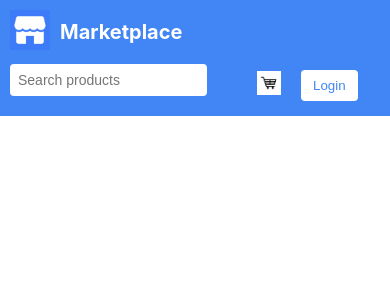
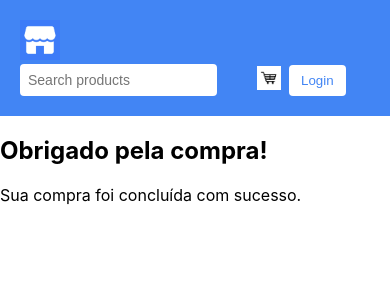
Before and after one commit to juniormatoss/Marketplace, a React (Create React App) app: page /checkout in a window 390 px wide. Shown: the top 300 px of the page. Built offline with nearby package versions, Linux system fonts and the light colour scheme.

Commit message:
atualizações

```diff
--- a/src/App.js
+++ b/src/App.js
@@ -1,30 +1,36 @@
-import React, { useState } from 'react';
-import { BrowserRouter as Router, Switch, Route } from 'react-router-dom';
-import Navbar from './Navbar';
-import ProductList from './ProductList';
-import Cart from './Cart';
-import { CartProvider } from './CartContext';
-import Login from './Login';
+import React, { useState } from 'react'
+import { BrowserRouter as Router, Switch, Route } from 'react-router-dom'
+import Navbar from './Navbar'
+import ProductList from './ProductList'
+import Cart from './Cart'
+import { CartProvider } from './CartContext'
+import Login from './Login'
+import Checkout from './Checkout'
 
 const App = () => {
-  const [searchTerm, setSearchTerm] = useState('');
+  const [searchTerm, setSearchTerm] = useState('')
 
-  const handleSearch = (event) => {
-    setSearchTerm(event.target.value);
-  };
+  const handleSearch = event => {
+    setSearchTerm(event.target.value)
+  }
 
   return (
     <CartProvider>
       <Router>
         <Navbar onSearch={handleSearch} />
         <Switch>
-          <Route exact path="/" render={() => <ProductList searchTerm={searchTerm} />} />
+          <Route
+            exact
+            path="/"
+            render={() => <ProductList searchTerm={searchTerm} />}
+          />
           <Route path="/cart" component={Cart} />
           <Route path="/login" component={Login} />
+          <Route path="/checkout" component={Checkout} />
         </Switch>
       </Router>
     </CartProvider>
-  );
-};
+  )
+}
 
-export default App;
+export default App
--- a/src/Cart.js
+++ b/src/Cart.js
@@ -1,27 +1,34 @@
-import React, { useContext } from 'react';
-import './Cart.css';
-import { CartContext } from './CartContext';
-import { Link } from 'react-router-dom';
+import React, { useContext } from 'react'
+import './Cart.css'
+import { CartContext } from './CartContext'
+import { Link, useHistory } from 'react-router-dom'
 
 const Cart = ({ onClose }) => {
-  const { cartItems, addToCart, removeFromCart, calculateTotal } = useContext(CartContext);
+  const { cartItems, addToCart, removeFromCart, calculateTotal } =
+    useContext(CartContext)
+  const history = useHistory()
 
-  const handleIncrement = (item) => {
-    addToCart(item);
-  };
+  const handleIncrement = item => {
+    addToCart(item)
+  }
 
-  const handleDecrement = (item) => {
+  const handleDecrement = item => {
     if (item.quantity > 1) {
-      removeFromCart(item);
+      const updatedItem = { ...item, quantity: item.quantity - 1 }
+      removeFromCart(updatedItem)
     }
-  };
+  }
 
-  const handleRemove = (item) => {
-    removeFromCart(item, true);
-  };
+  const handleRemove = item => {
+    removeFromCart(item, false)
+  }
+
+  const handleCheckout = () => {
+    history.push('/checkout')
+  }
 
   const renderCartItems = () => {
-    return cartItems.map((item) => (
+    return cartItems.map(item => (
       <div key={item.id} className="cart-item">
         <div className="cart-item-image">
           <img src={item.image} alt={item.title} />
@@ -30,11 +37,17 @@ const Cart = ({ onClose }) => {
           <h3 className="cart-item-title">{item.title}</h3>
           <p className="cart-item-price">{item.price}</p>
           <div className="quantity-controls">
-            <button className="decrement-button" onClick={() => handleDecrement(item)}>
+            <button
+              className="decrement-button"
+              onClick={() => handleDecrement(item)}
+            >
               -
             </button>
             <span className="quantity">{item.quantity}</span>
-            <button className="increment-button" onClick={() => handleIncrement(item)}>
+            <button
+              className="increment-button"
+              onClick={() => handleIncrement(item)}
+            >
               +
             </button>
           </div>
@@ -43,8 +56,8 @@ const Cart = ({ onClose }) => {
           </button>
         </div>
       </div>
-    ));
-  };
+    ))
+  }
 
   return (
     <div className="cart-overlay">
@@ -66,7 +79,9 @@ const Cart = ({ onClose }) => {
                 <span>Total:</span>
                 <span>{calculateTotal()}</span>
               </div>
-              <button className="checkout-button">Checkout</button>
+              <button className="checkout-button" onClick={handleCheckout}>
+                Checkout
+              </button>
             </div>
           </>
         ) : (
@@ -74,7 +89,7 @@ const Cart = ({ onClose }) => {
         )}
       </div>
     </div>
-  );
-};
+  )
+}
 
-export default Cart;
+export default Cart
--- a/src/CartContext.js
+++ b/src/CartContext.js
@@ -1,32 +1,45 @@
-// CartContext.js
+import React, { createContext, useState, useEffect } from 'react'
 
-import React, { createContext, useState } from 'react';
-
-export const CartContext = createContext();
+export const CartContext = createContext()
 
 export const CartProvider = ({ children }) => {
-  const [cartItems, setCartItems] = useState([]);
+  const [cartItems, setCartItems] = useState([])
 
-  const addToCart = (item) => {
-    setCartItems([...cartItems, item]);
-  };
+  const addToCart = item => {
+    setCartItems([...cartItems, item])
+  }
 
-  const removeFromCart = (item) => {
-    const updatedCartItems = cartItems.filter((cartItem) => cartItem.id !== item.id);
-    setCartItems(updatedCartItems);
-  };
+  const removeFromCart = (item, removeAll) => {
+    if (removeAll) {
+      const updatedCartItems = cartItems.filter(
+        cartItem => cartItem.id !== item.id
+      )
+      setCartItems(updatedCartItems)
+    } else {
+      const updatedCartItems = cartItems.filter(cartItem => cartItem !== item)
+      setCartItems(updatedCartItems)
+    }
+  }
 
   const calculateTotal = () => {
     // Lógica para calcular o total com base nos itens do carrinho
-    const total = cartItems.reduce((acc, item) => acc + item.price, 0);
-    return total.toFixed(2); // Arredonda o total para 2 casas decimais
-  };
+    const total = cartItems.reduce((acc, item) => acc + item.price, 0)
+    return total.toFixed(2) // Arredonda o total para 2 casas decimais
+  }
 
-  const cartItemCount = cartItems.length;
+  const cartItemCount = cartItems.length
 
   return (
-    <CartContext.Provider value={{ cartItems, addToCart, removeFromCart, calculateTotal, cartItemCount }}>
+    <CartContext.Provider
+      value={{
+        cartItems,
+        addToCart,
+        removeFromCart,
+        calculateTotal,
+        cartItemCount
+      }}
+    >
       {children}
     </CartContext.Provider>
-  );
-};
+  )
+}
--- /dev/null
+++ b/src/Checkout.js
@@ -0,0 +1,10 @@
+const Checkout = () => {
+  return (
+    <div>
+      <h2>Obrigado pela compra!</h2>
+      <p>Sua compra foi concluída com sucesso.</p>
+    </div>
+  )
+}
+
+export default Checkout
--- a/src/Navbar.css
+++ b/src/Navbar.css
@@ -7,20 +7,8 @@
   padding: 20px;
 }
 
-.navbar-logo {
-  display: flex;
-  align-items: center;
-  cursor: pointer;
-}
-
 .navbar-logo img {
   height: 40px;
-  margin-right: 10px;
-}
-
-.navbar-title {
-  font-size: 20px;
-  font-weight: bold;
 }
 
 .navbar-right {
@@ -31,7 +19,7 @@
 .navbar-search {
   display: flex;
   align-items: center;
-  margin-right: 20px;
+  margin-right: 10px;
 }
 
 .navbar-search input {
@@ -69,13 +57,13 @@
 .navbar-cart img {
   width: 24px;
   height: 24px;
-  margin-right: 20px;
+  margin-right: 8px;
 }
 
 .cart-count {
   position: absolute;
   top: -8px;
-  right:6px;
+  right: 3px;
   display: flex;
   align-items: center;
   justify-content: center;
@@ -101,15 +89,9 @@
   .navbar {
     flex-direction: column;
     align-items: flex-start;
-    padding: 10px;
-  }
-
-  .navbar-logo {
-    margin-bottom: 10px;
   }
 
   .navbar-search input {
     width: 100%;
-    margin-bottom: 10px;
   }
 }
--- a/src/Navbar.js
+++ b/src/Navbar.js
@@ -1,3 +1,5 @@
+// Navbar.js
+
 import React, { useContext } from 'react';
 import { Link } from 'react-router-dom';
 import logo from './logo.png';
@@ -14,7 +16,6 @@ const Navbar = ({ onSearch }) => {
         <Link to="/">
           <img src={logo} alt="Logo" />
         </Link>
-        <span className="navbar-title">Marketplace</span>
       </div>
       <div className="navbar-right">
         <div className="navbar-search">
```
